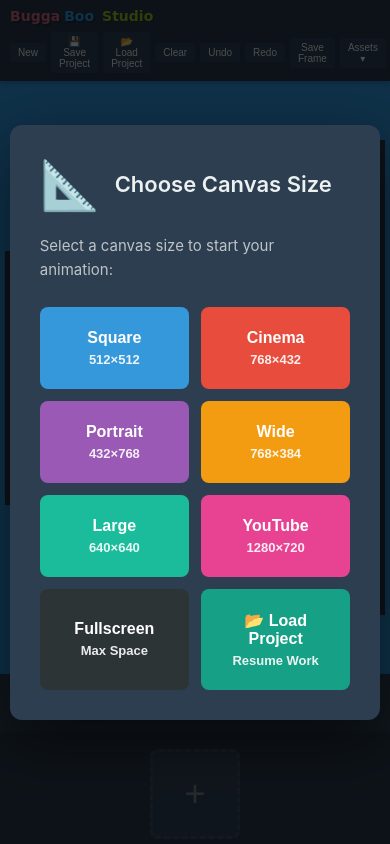
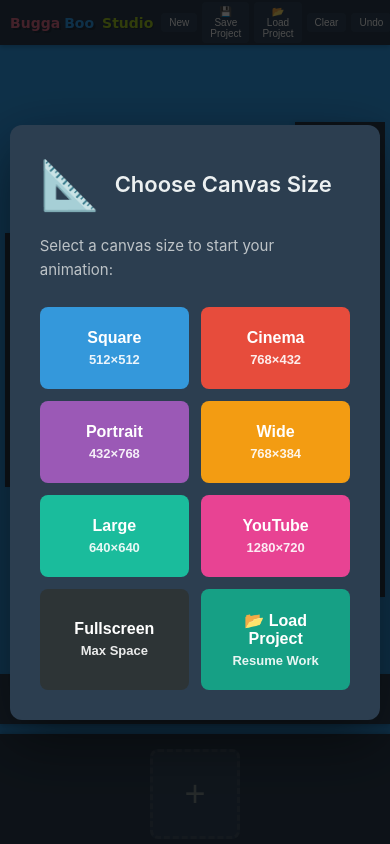
Before and after one commit to georgewilliamburton/BuggaBoo, a PHP site: page / in a window 390 px wide. Run offline with PHP 8.4, Linux system fonts and the light colour scheme.

Commit message:
Fix tablet layout with FIXED heights for bottom sections - Changed to fixed pixel heights instead of minmax - Tablet: 50px top, 90px frames, 55px playback - Mobile: 45px top, 75px frames, 50px playback - Added dvh (dynamic viewport height) for mobile browsers - Prevents bottom sections from being cut off

```diff
--- a/BuggaBoo/css/styles.css
+++ b/BuggaBoo/css/styles.css
@@ -787,9 +787,11 @@ body {
 
 /* Tablets (landscape and portrait) */
 @media screen and (max-width: 1024px) {
-    /* Adjust body grid for smaller screens */
+    /* Adjust body grid for smaller screens - FIXED heights */
     body {
-        grid-template-rows: auto 1fr minmax(80px, auto) minmax(60px, auto);
+        grid-template-rows: 50px 1fr 90px 55px;
+        height: 100vh;
+        height: 100dvh; /* Dynamic viewport height for mobile browsers */
     }
 
     /* Make top menu scrollable if needed */
@@ -797,6 +799,8 @@ body {
         overflow-x: auto;
         overflow-y: hidden;
         -webkit-overflow-scrolling: touch;
+        min-height: 50px;
+        max-height: 50px;
     }
 
     /* Reduce logo size */
@@ -831,19 +835,24 @@ body {
         width: 180px;
     }
 
-    /* Frames section - reduce height */
+    /* Frames section - FIXED height */
     .frames-section {
-        max-height: 100px;
-        min-height: 80px;
+        height: 90px;
+        max-height: 90px;
+        min-height: 90px;
+        overflow-y: hidden;
     }
 
     .preview-canvas {
-        width: 60px;
-        height: 60px;
+        width: 65px;
+        height: 65px;
     }
 
-    /* Playback controls - compact */
+    /* Playback controls - FIXED height */
     .playback-controls-bar {
+        height: 55px;
+        max-height: 55px;
+        min-height: 55px;
         padding: 8px;
         gap: 10px;
     }
@@ -855,16 +864,20 @@ body {
 
 /* Mobile devices (portrait) */
 @media screen and (max-width: 768px) {
-    /* Stack layout more compactly */
+    /* Stack layout more compactly - FIXED heights */
     body {
-        grid-template-rows: auto 1fr minmax(70px, auto) minmax(50px, auto);
+        grid-template-rows: 45px 1fr 75px 50px;
+        height: 100vh;
+        height: 100dvh;
     }
 
     /* Top menu - make more compact */
     .top-menu {
         padding: 8px 10px;
         gap: 8px;
-        flex-wrap: wrap;
+        flex-wrap: nowrap;
+        min-height: 45px;
+        max-height: 45px;
     }
 
     .app-logo {
@@ -925,27 +938,32 @@ body {
         max-height: 100%;
     }
 
-    /* Frames section - very compact */
+    /* Frames section - FIXED height */
     .frames-section {
-        max-height: 80px;
-        min-height: 70px;
+        height: 75px;
+        max-height: 75px;
+        min-height: 75px;
         padding: 5px;
+        overflow-y: hidden;
     }
 
     .preview-canvas {
-        width: 50px;
-        height: 50px;
+        width: 55px;
+        height: 55px;
     }
 
     .frame-item {
-        min-width: 50px;
+        min-width: 55px;
     }
 
-    /* Playback controls - minimal */
+    /* Playback controls - FIXED height */
     .playback-controls-bar {
+        height: 50px;
+        max-height: 50px;
+        min-height: 50px;
         padding: 6px;
         gap: 8px;
-        flex-wrap: wrap;
+        flex-wrap: nowrap;
         justify-content: center;
     }
 
```
